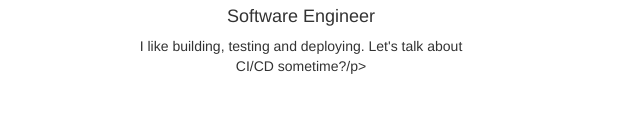
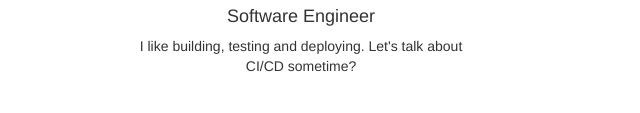
Before and after one commit to gregnorth/gregnorth.github.io, a plain HTML site: page index.html in a window 1280 px wide. Shown: the part 383-496 px from the top of the page, 339-979 px from the left. Drawn offline with nearby package versions, Linux system fonts and the light colour scheme.

Commit message:
Update index.html

```diff
--- a/index.html
+++ b/index.html
@@ -24,7 +24,7 @@
 		</div>
 		<div class="row">
 			<div class="col-lg-4 col-lg-offset-4 text-center">
-				<p>I like building, testing and deploying. Let's talk about CI/CD sometime?/p>
+				<p>I like building, testing and deploying. Let's talk about CI/CD sometime?</p>
 		    </div>
 		</div>
 	</div>
```
